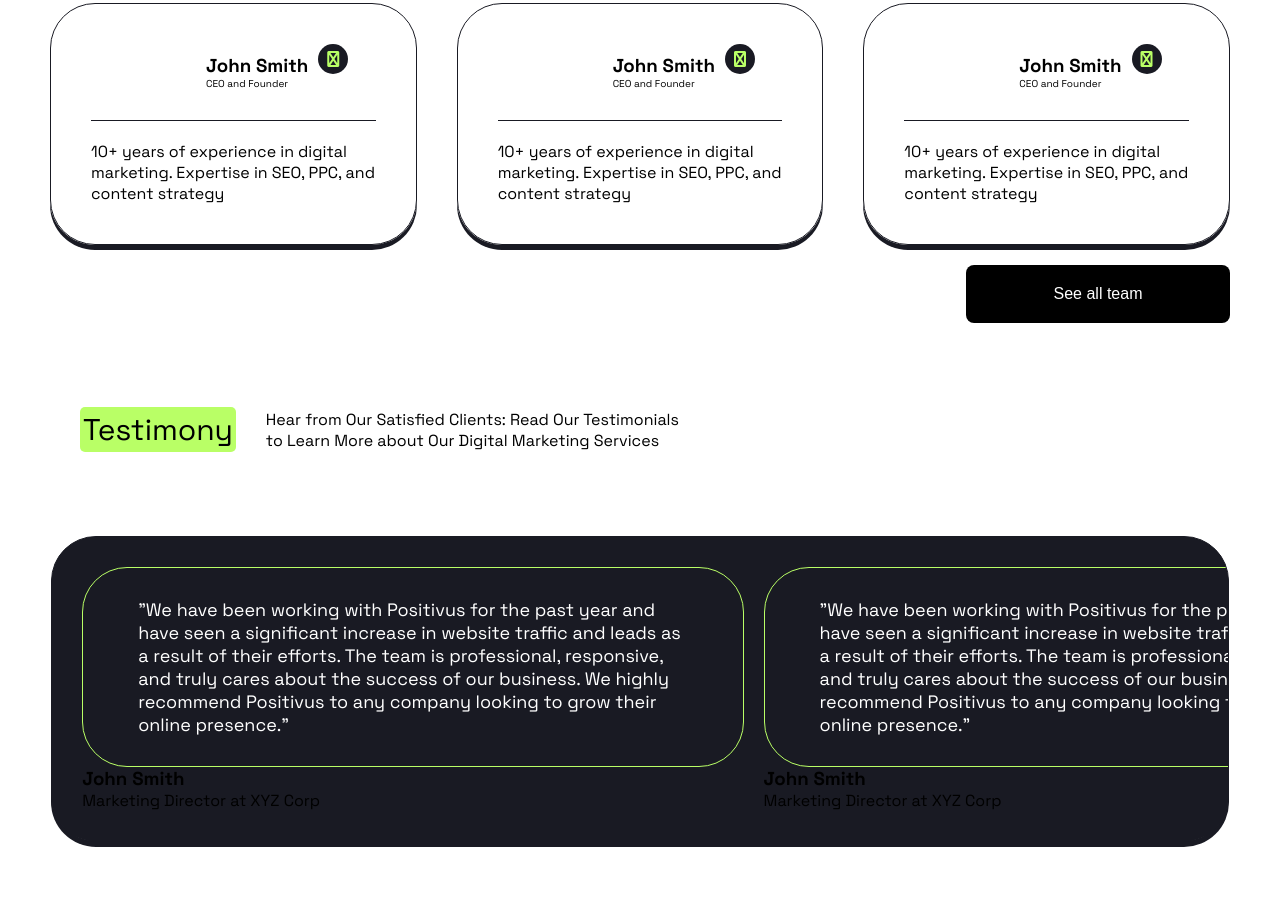
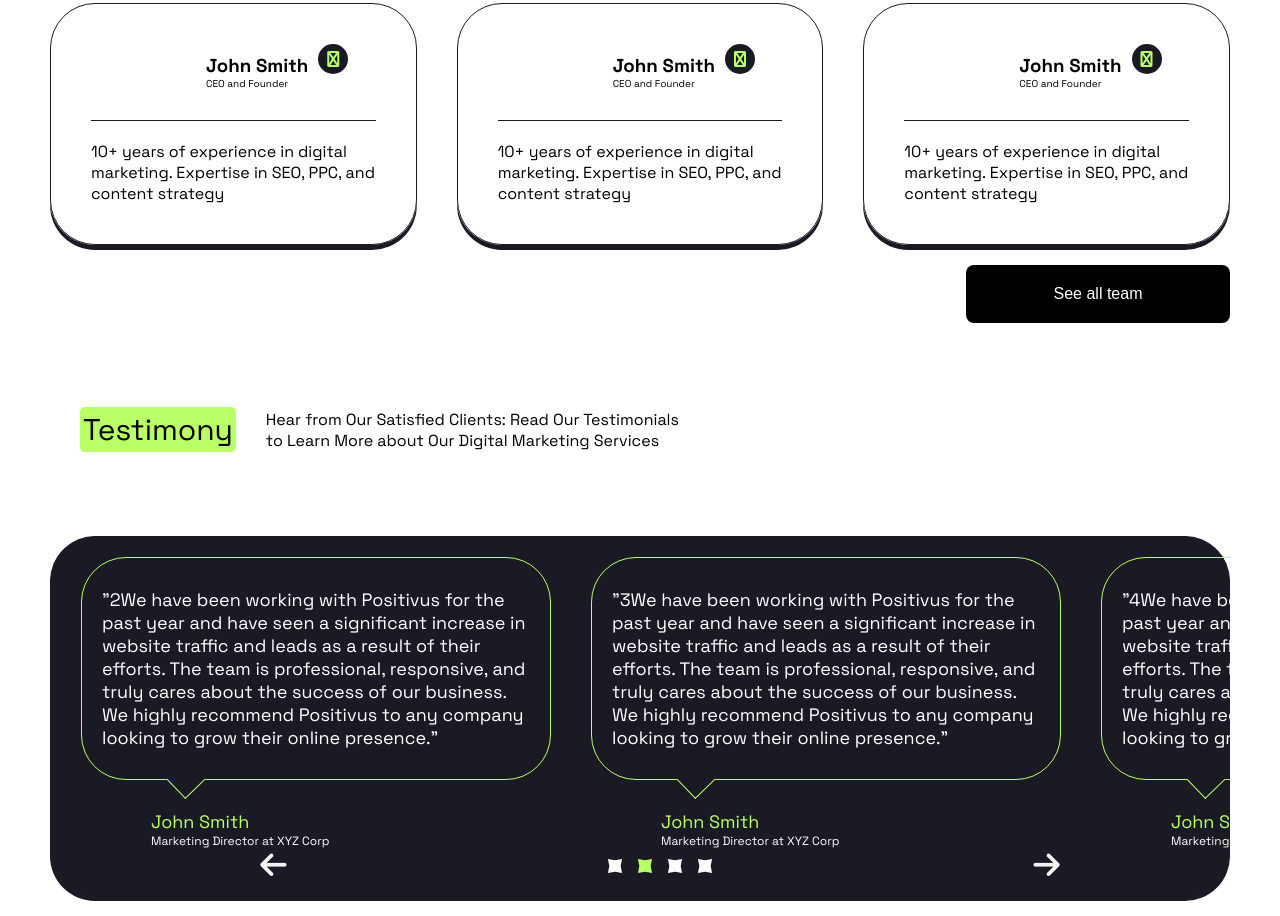
Before and after one commit to Solexki/Positivus, a plain HTML site: page index.html in a window 1280 px wide. Shown: the part 4315-5231 px from the top of the page. Before the commit the page ends 5177 px from the top, so only its background shows below. Drawn offline with Linux system fonts and the light colour scheme.

Commit message:
Updated 1

```diff
--- a/index.html
+++ b/index.html
@@ -497,11 +497,11 @@
           </div>
         </div>
         <div class="testimony-area">
-          <div class="card-container testimonies-slider">
-            <div class="testimonies-slide-track">
+          <div class="card-container">
+            <div class="testimonies-slider">
               <div class="testimonies">
                 <div class="testimony-container">
-                  "We have been working with Positivus for the past year and
+                  "1We have been working with Positivus for the past year and
                   have seen a significant increase in website traffic and leads
                   as a result of their efforts. The team is professional,
                   responsive, and truly cares about the success of our business.
@@ -515,7 +515,7 @@
               </div>
               <div class="testimonies active">
                 <div class="testimony-container">
-                  "We have been working with Positivus for the past year and
+                  "2We have been working with Positivus for the past year and
                   have seen a significant increase in website traffic and leads
                   as a result of their efforts. The team is professional,
                   responsive, and truly cares about the success of our business.
@@ -529,7 +529,7 @@
               </div>
               <div class="testimonies">
                 <div class="testimony-container">
-                  "We have been working with Positivus for the past year and
+                  "3We have been working with Positivus for the past year and
                   have seen a significant increase in website traffic and leads
                   as a result of their efforts. The team is professional,
                   responsive, and truly cares about the success of our business.
@@ -543,7 +543,7 @@
               </div>
               <div class="testimonies">
                 <div class="testimony-container">
-                  "We have been working with Positivus for the past year and
+                  "4We have been working with Positivus for the past year and
                   have seen a significant increase in website traffic and leads
                   as a result of their efforts. The team is professional,
                   responsive, and truly cares about the success of our business.
@@ -556,6 +556,20 @@
                 </div>
               </div>
             </div>
+            <div class="slide-navigator">
+                <div class="navigator-arrow">
+                    <i class="fa fa-arrow-left"></i>
+                </div>
+                <div class="diomond-indicators">
+                    <div class="diomond-indicator"></div>
+                    <div class="diomond-indicator"></div>
+                    <div class="diomond-indicator"></div>
+                    <div class="diomond-indicator"></div>
+                </div>
+                <div class="navigator-arrow">
+                    <i class="fa fa-arrow-right"></i>
+                </div>
+            </div>
           </div>
         </div>
       </section>
--- a/script.js
+++ b/script.js
@@ -1,10 +1,8 @@
 const toggelBtn = document.querySelectorAll(".list-items");
-console.log("this is ta", toggelBtn);
+
 
 toggelBtn.forEach((btn) => {
   btn.addEventListener("mouseenter", function () {
-    console.log("parents", this.parentElement.classList);
-
     if (!this.parentElement.classList.contains("extend-work-process")) {
       this.querySelector("i").classList.replace("fa-plus", "fa-minus");
       this.parentElement.classList.toggle("extend-work-process");
@@ -21,3 +19,43 @@ toggelBtn.forEach((btn) => {
     this.parentElement.classList.toggle("extend-work-process");
   });
 });
+
+document.addEventListener("DOMContentLoaded", function () {
+  const slider = document.querySelector(".testimonies-slider");
+  const slides = document.querySelectorAll(".testimonies");
+  const prevButton = document.querySelector(".fa-arrow-left");
+  const nextButton = document.querySelector(".fa-arrow-right");
+  const navigator = document.querySelectorAll(".diomond-indicator");
+
+  let activeIndex = 1;
+
+  function updateSlidePosition() {
+    const translateValue = -activeIndex * (slides[0].offsetWidth + 40); // Slide width + gap
+    slider.style.transform = `translateX(${translateValue}px)`;
+
+    prevButton.parentElement.classList.toggle("disabled", activeIndex === 0);
+    nextButton.parentElement.classList.toggle(
+      "disabled",
+      activeIndex === slides.length - 1
+    );
+
+    navigator.forEach((indicator, index) => {
+      indicator.classList.toggle("active", index === activeIndex);
+    });
+  }
+  nextButton.addEventListener("click", function () {
+    if (activeIndex < slides.length - 1) {
+      activeIndex++;
+    }
+    updateSlidePosition();
+  });
+
+  prevButton.addEventListener("click", function () {
+    if (activeIndex > 0) {
+      activeIndex--;
+    }
+    updateSlidePosition();
+  });
+
+  updateSlidePosition(); // Initialize position on load
+});
--- a/style.css
+++ b/style.css
@@ -453,37 +453,123 @@ li {
   color: var(--primary-color);
 }
 
+
 .testimony-area {
   padding: 20px 0px;
+  position: relative;
+  overflow:hidden;
+  scrollbar-width: none;
+  display: flex;
+  height: 400px;
+
 }
 
 .testimony-area .card-container {
   background-color: var(--Secondary-color);
+  position: relative;
 }
 
 .testimonies-slider {
-  position: relative;
-  width: 92vw;
-  overflow: hidden;
-  margin: auto;
-}
-.testimonies-slide-track {
+    position: absolute;
+    left: 30px;
+    width: 606px;
     display: flex;
-  transition: transform 0.5s ease-in-out;
-}
-.testimonies {
-  flex: 0 0 60%;
-  text-align: left;
-  padding: 10px;
-  width: 606px;
-  max-height: 266px;
+    gap: 40px;
+    transform: translateX(-50%);
     transition: transform 0.5s ease-in-out;
 }
 
+.testimonies {
+    flex: 0 0 50%;
+    text-align: left;
+    display: flex;
+    flex-direction: column;
+}
+
+
 .testimony-container {
+    position: relative;
+    width: 470px;
     font-size: var(--des-p);
+    font-weight: 400;
     color: var(--white-man);
     border: solid 1px var(--primary-color);
     border-radius: 45px;
-  padding: 30px 55px;
+    padding: 30px 20px;
 }
+
+
+.testimony-container::after {
+    content: "";
+    position: absolute;
+    bottom: -13.8px;
+    left: 90px;
+    width: 27px;
+    height: 26px;
+    background: var(--Secondary-color);
+    border-left: 1px solid var(--primary-color);
+    border-bottom: 1px solid var(--primary-color);
+    transform: rotate(316deg);
+}
+
+
+.testimony-author{
+    margin-left: 70px;
+    padding: 30px 0;
+}
+
+.testimony-author h3{
+    color: var(--primary-color);
+    font-size: var(--des-p);
+    font-weight: 400;
+}
+
+.testimony-author p{
+    color: var(--white-man);
+    font-size: 12px;
+    font-weight: 400;
+}
+
+.slide-navigator{
+    display: flex;
+    justify-content: space-around;
+    align-items: center;
+    padding: 20px 30px 10px;
+    position: absolute;
+    bottom: 0;
+    width: 100%;
+    color: #f3f3f3;
+}
+
+.navigator-arrow{
+    font-size: var(--des-h3);
+    cursor: pointer;
+}
+.navigator-arrow.disabled{
+    cursor: none;
+    color: gray;
+}
+
+.diomond-indicators{
+    display: flex;
+    gap: 10px;
+}
+.diomond-indicator{
+    width: 20px;
+    height: 20px;
+    background-color: var(--white-man);
+    clip-path: polygon(
+    50% 0%,
+    70% 30%,
+    100% 50%,
+    70% 70%,
+    50% 100%,
+    30% 70%,
+    0% 50%,
+    30% 30%);
+    transform: rotate(45deg);
+}
+
+.diomond-indicator.active{
+    background-color: var(--primary-color);
+}
```
Lines whose indentation alone changed are shown as unchanged.
